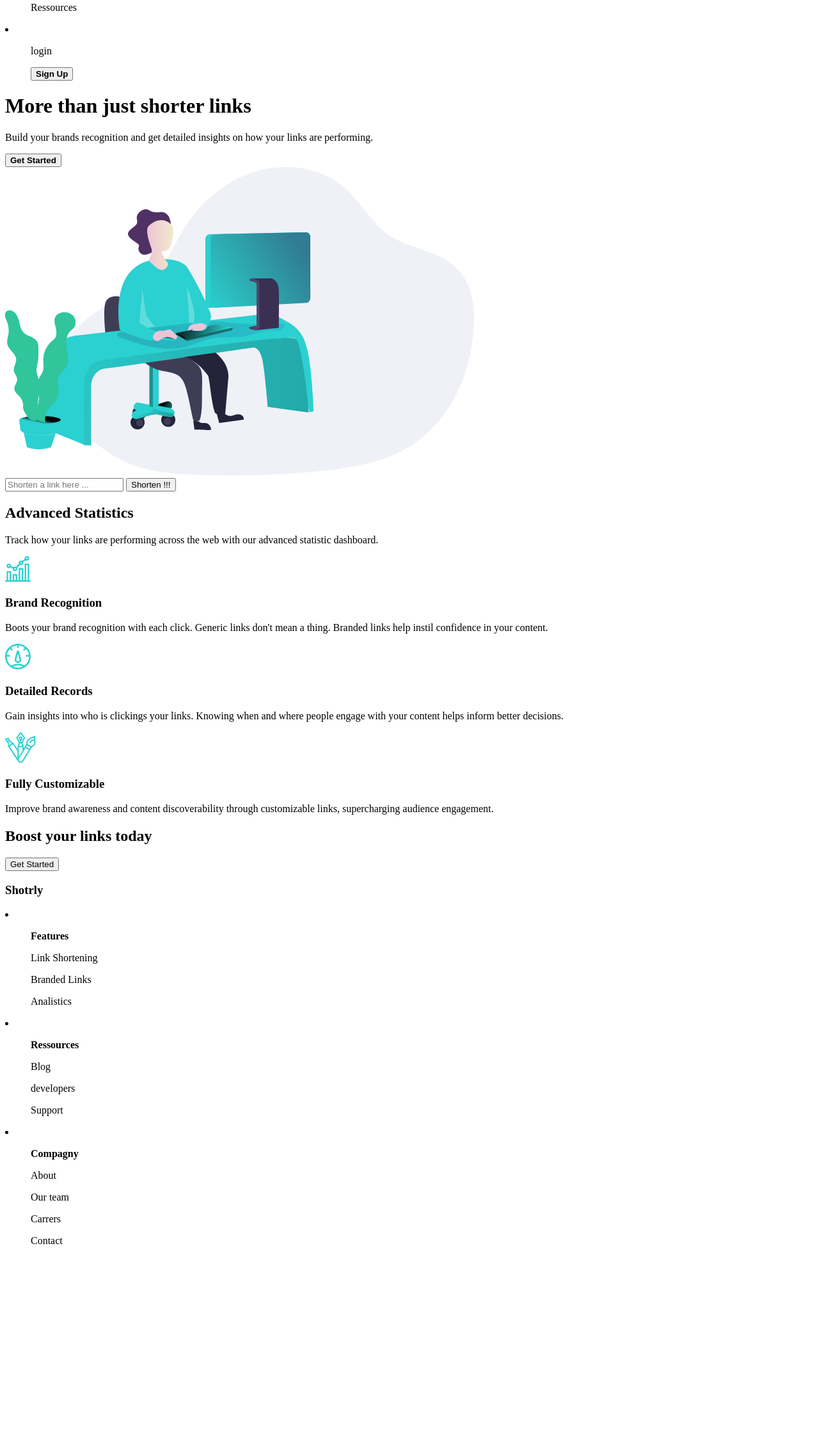
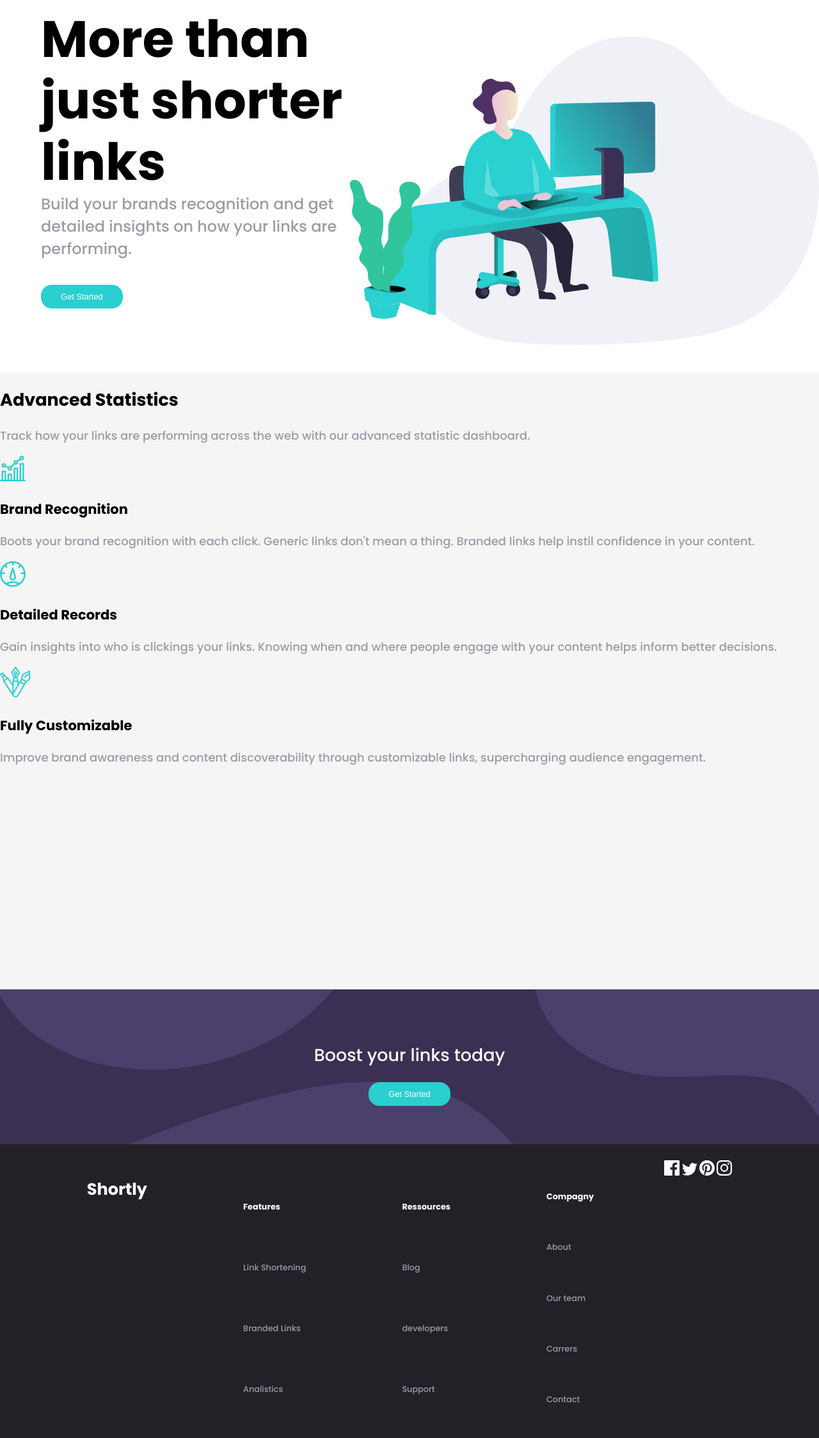
Before and after one commit to steph29/challenge5, a plain HTML site: page index.html in a window 1280 px wide. Shown: the part 141-2388 px from the top of the page at 64% size. Before the commit the page ends 2141 px from the top, so only its background shows below. Drawn offline with Linux system fonts and the light colour scheme.

Commit message:
Mise en forme de la permiere partie de la page

```diff
--- a/css/style.css
+++ b/css/style.css
@@ -0,0 +1,157 @@
+html {
+  display: grid;
+  justify-content: center;
+}
+body {
+  display: grid;
+  grid-template-rows: 30% 40% 10% 20%;
+  grid-template-columns: 100%;
+  grid-template-areas:
+    "first-container"
+    "second-container"
+    "third-container"
+    "footer";
+  max-width: 1440px;
+  height: 100%;
+  padding: 0%;
+  margin: 0%;
+  font-family: "Poppins", sans-serif;
+  font-size: 18px;
+  background-color: #fff;
+}
+
+/* header-container*/
+.header-container {
+  grid-area: first-container;
+  padding: 2% 0% 40% 5%;
+  display: grid;
+  justify-content: start;
+}
+.container-header-container {
+  display: grid;
+  grid-template-columns: 1fr 1fr;
+  grid-template-rows: 1fr;
+  grid-template-areas: "left image";
+  align-items: center;
+}
+.container-left {
+  grid-area: left;
+  display: grid;
+  grid-template-rows: 1fr 0.5fr 0.5fr;
+  grid-template-columns: 1fr;
+  align-items: center;
+  justify-content: center;
+  padding: 0%;
+}
+.container-left h1 {
+  font-size: 5rem;
+  font-weight: 500;
+  line-height: 6rem;
+  margin: unset;
+}
+.container-left p {
+  text-align: left;
+  font-size: 1.5rem;
+  font-weight: 500;
+  align-self: start;
+  margin: 0%;
+}
+.container-left button {
+  align-self: start;
+}
+.container-image {
+  grid-area: image;
+  padding-right: -35%;
+}
+p,
+ul {
+  color: hsl(257, 7%, 63%);
+}
+.menu {
+  display: grid;
+  grid-template-columns: 5fr 1fr 1fr;
+  margin-bottom: 5%;
+  justify-content: flex-start;
+  padding-left: 0%;
+}
+
+li {
+  display: flex;
+}
+#title {
+  color: black;
+  font-size: 1.5rem;
+  margin: 0%;
+  padding: 0%;
+  align-self: center;
+}
+.connection {
+  justify-content: end;
+}
+.connection button {
+  background-color: hsl(180, 66%, 49%);
+  border-radius: 15px;
+  color: #fff;
+  width: 5rem;
+  height: 2rem;
+  border: none;
+}
+.container-body {
+  grid-area: second-container;
+
+  background-color: hsla(257, 7%, 63%, 0.1);
+}
+.boostLink {
+  display: grid;
+  grid-area: third-container;
+  background-color: hsl(257, 27%, 26%);
+  background-image: url("../images/bg-boost-desktop.svg");
+  background-repeat: no-repeat;
+  background-clip: border-box;
+  justify-items: center;
+  align-content: center;
+  padding: 4%;
+}
+.boostLink h2 {
+  color: #fff;
+  font-weight: 500;
+}
+button {
+  background-color: hsl(180, 66%, 49%);
+  border-radius: 17px;
+  color: #fff;
+  width: 8rem;
+  height: 2.3rem;
+  font-weight: 500;
+  font-size: 0.8rem;
+  border: none;
+}
+footer {
+  grid-area: footer;
+  display: flex;
+  justify-content: space-evenly;
+  align-content: start;
+  padding: 2%;
+  font-size: 0.8rem;
+  font-weight: 500;
+  background-color: hsl(260, 8%, 14%);
+}
+footer h3 {
+  color: #fff;
+  font-size: 1.6rem;
+}
+.footer-listing {
+  display: flex;
+  flex-direction: column;
+  justify-content: space-evenly;
+}
+.footer-listing b {
+  color: #fff;
+}
+.socialNetworks {
+  display: flex;
+  justify-content: space-evenly;
+}
+.socialNetworks img {
+  margin: 5%;
+}
--- a/index.html
+++ b/index.html
@@ -11,6 +11,7 @@
     <title>Challenge 5</title>
   </head>
   <body>
+    <!-- first container -->
     <header></header>
     <div class="container header-container">
       <div class="menu">
@@ -40,14 +41,14 @@
         </div>
       </div>
 
-      <div class="container">
+      <div class="container-header-container">
         <div class="container-left">
           <h1><b>More than just shorter links</b></h1>
           <p>
             Build your brands recognition and get detailed insights on how your
             links are performing.
           </p>
-          <button><b>Get Started</b></button>
+          <button class="GetStarted">Get Started</button>
         </div>
         <div class="container-image">
           <img src="./images/illustration-working.svg" alt="image" />
@@ -55,9 +56,11 @@
       </div>
     </div>
 
+    <!-- floating text area -->
     <input type="textarea" id="urlText" placeholder="Shorten a link here ..." />
     <input type="submit" value="Shorten !!!" />
 
+    <!-- second container -->
     <div class="container container-body">
       <h2>Advanced Statistics</h2>
       <p>
@@ -70,51 +73,94 @@
           alt="brand-recognition"
         />
         <h3>Brand Recognition</h3>
-        <p>Boots your brand recognition with each click. Generic links don't mean a thing. Branded links help instil confidence in your content.
-
+        <p>
+          Boots your brand recognition with each click. Generic links don't mean
+          a thing. Branded links help instil confidence in your content.
         </p>
       </div>
       <div class="flexbox flexbox-center">
-          <img src="./images/icon-detailed-records.svg" alt="icon-detailed-records">
+        <img
+          src="./images/icon-detailed-records.svg"
+          alt="icon-detailed-records"
+        />
         <h3>Detailed Records</h3>
-          <p>Gain insights into who is clickings your links. Knowing when and where people engage with your content helps inform better decisions.</p>
+        <p>
+          Gain insights into who is clickings your links. Knowing when and where
+          people engage with your content helps inform better decisions.
+        </p>
       </div>
       <div class="flexbox flexbox-right"></div>
-        <img src="./images/icon-fully-customizable.svg" alt="icon-fully-customizable">
+      <img
+        src="./images/icon-fully-customizable.svg"
+        alt="icon-fully-customizable"
+      />
       <h3>Fully Customizable</h3>
-        <p>Improve brand awareness and content discoverability through customizable links, supercharging audience engagement.</p>
+      <p>
+        Improve brand awareness and content discoverability through customizable
+        links, supercharging audience engagement.
+      </p>
     </div>
 
+    <!-- third container -->
     <div class="boostLink">
       <h2>Boost your links today</h2>
-        <button>Get Started</button>
+      <button class="GetStarted">Get Started</button>
     </div>
+
+    <!-- footer -->
     <footer>
-        <h3>Shotrly</h3>
-        <li>
-            <ul><b>Features</b>
+      <h3>Shortly</h3>
+      <li class="footer-listing listing1">
+        <ul>
+          <b>Features</b>
         </ul>
-            <ul>Link Shortening</ul>
-            <ul>Branded Links</ul>
-            <ul>Analistics</ul>
+        <ul>
+          Link Shortening
+        </ul>
+        <ul>
+          Branded Links
+        </ul>
+        <ul>
+          Analistics
+        </ul>
       </li>
-        <li>
-            <ul><b>Ressources</b></ul>
-            <ul>Blog</ul>
-            <ul>developers</ul>
-            <ul>Support</ul>
+      <li class="footer-listing listing2">
+        <ul>
+          <b>Ressources</b>
+        </ul>
+        <ul>
+          Blog
+        </ul>
+        <ul>
+          developers
+        </ul>
+        <ul>
+          Support
+        </ul>
       </li>
-        <li>
-            <ul><b>Compagny</b></ul>
-            <ul>About</ul>
-            <ul>Our team</ul>
-            <ul>Carrers</ul>
-            <ul>Contact</ul>
+      <li class="footer-listing listing3">
+        <ul>
+          <b>Compagny</b>
+        </ul>
+        <ul>
+          About
+        </ul>
+        <ul>
+          Our team
+        </ul>
+        <ul>
+          Carrers
+        </ul>
+        <ul>
+          Contact
+        </ul>
       </li>
-        <img src="./images/icon-facebook.svg" alt="icon-facebook">
-        <img src="./images/icon-twitter.svg" alt="icon-twitter">
-        <img src="./images/icon-pinterest.svg" alt="icon-pinterest">
-        <img src="./images/icon-instagram.svg" alt="icon-instagram">
+      <div class="socialNetwoks">
+        <img src="./images/icon-facebook.svg" alt="icon-facebook" />
+        <img src="./images/icon-twitter.svg" alt="icon-twitter" />
+        <img src="./images/icon-pinterest.svg" alt="icon-pinterest" />
+        <img src="./images/icon-instagram.svg" alt="icon-instagram" />
+      </div>
     </footer>
     <script src="./js/script.js"></script>
   </body>
```
Lines whose indentation alone changed are shown as unchanged.
